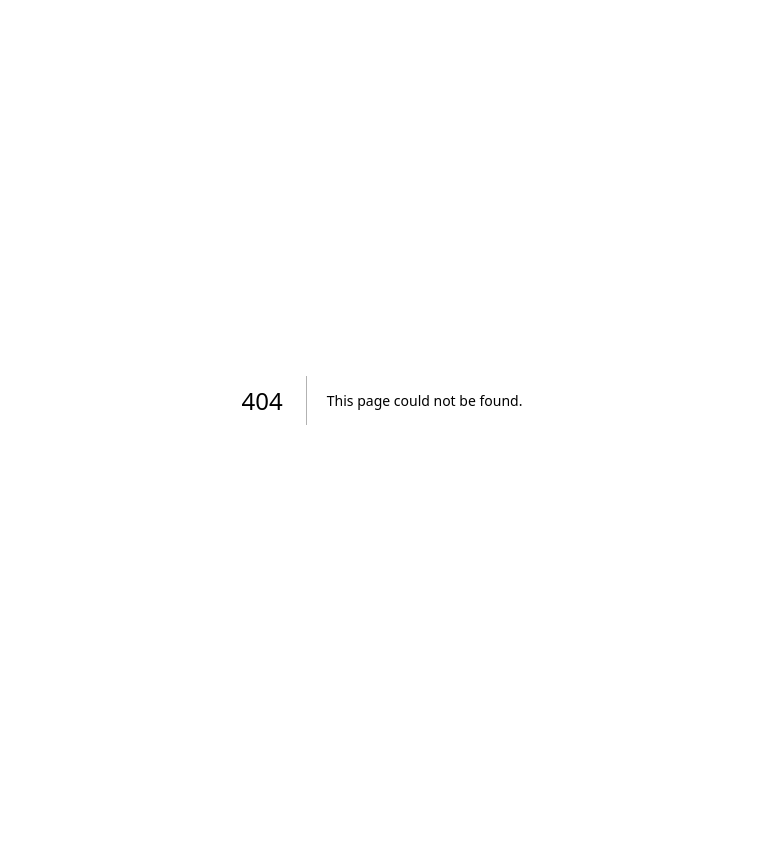
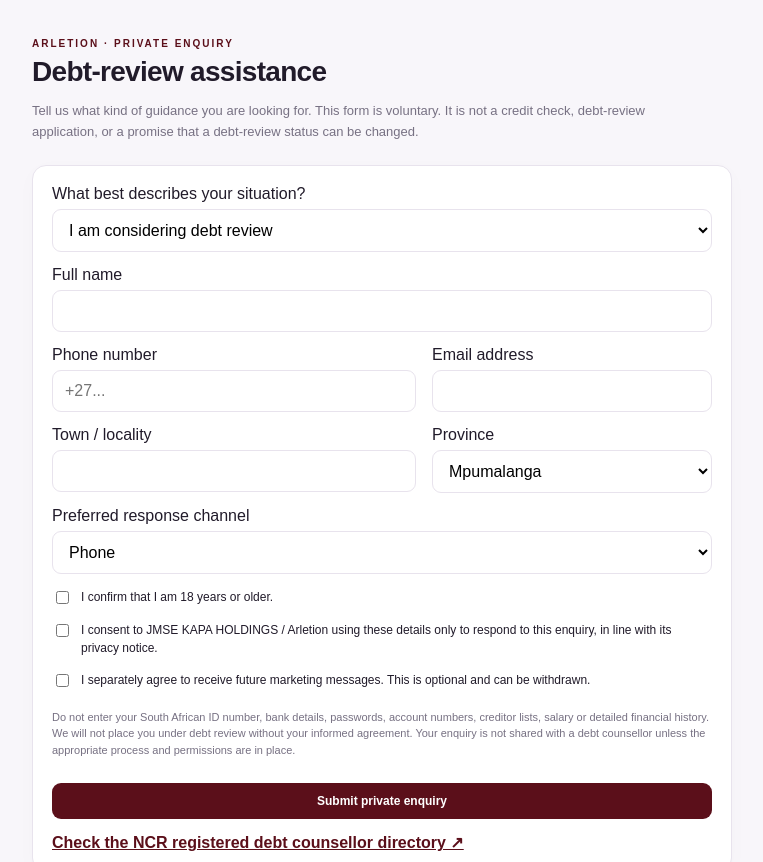
Before and after one commit to Derrick121K/Arletion, a Next.js app in the folder apps/web/: page /enquire in a window 1280 px wide. Before the commit this address had no page. Shown: the top 862 px of the page, without its empty margins (258-1021 px from the left). Before the commit the page ends 800 px from the top, so only its background shows below. Built offline with nearby package versions, Linux system fonts and the light colour scheme.

Commit message:
Add consent-based debt-review enquiry and NCR source foundations

```diff
--- /dev/null
+++ b/apps/web/app/enquire/page.tsx
@@ -0,0 +1,109 @@
+"use client";
+
+import { FormEvent, useState } from "react";
+
+const categories = [
+  ["considering_debt_review", "I am considering debt review"],
+  ["already_under_review", "I am already under debt review"],
+  ["application_pending", "I have applied and am waiting for feedback"],
+  ["debt_review_assistance", "I need help understanding my current debt-review status"],
+  ["completed_debt_review", "I have completed debt review and need status guidance"],
+  ["debt_counselling", "I want to speak to a debt counsellor"],
+  ["budget_guidance", "I want general budgeting guidance"],
+  ["general", "Something else"],
+];
+
+export default function DebtReviewEnquiryPage() {
+  const [busy, setBusy] = useState(false);
+  const [message, setMessage] = useState("");
+  const [category, setCategory] = useState("considering_debt_review");
+  const [channel, setChannel] = useState("phone");
+  const [marketing, setMarketing] = useState(false);
+
+  async function submit(event: FormEvent<HTMLFormElement>) {
+    event.preventDefault();
+    setBusy(true);
+    setMessage("");
+    const form = new FormData(event.currentTarget);
+    const body = {
+      full_name: String(form.get("full_name") || ""),
+      phone: String(form.get("phone") || "") || null,
+      email: String(form.get("email") || "") || null,
+      province: String(form.get("province") || "") || null,
+      locality: String(form.get("locality") || "") || null,
+      preferred_channel: channel,
+      category,
+      processing_consent: form.get("processing_consent") === "on",
+      marketing_consent: marketing,
+      age_confirmed: form.get("age_confirmed") === "on",
+      website: String(form.get("website") || ""),
+    };
+    try {
+      const response = await fetch("/api/public/enquiries", {
+        method: "POST",
+        headers: { "Content-Type": "application/json" },
+        body: JSON.stringify(body),
+      });
+      const result = await response.json().catch(() => ({}));
+      if (!response.ok) throw new Error(typeof result.detail === "string" ? result.detail : "Your enquiry could not be submitted.");
+      event.currentTarget.reset();
+      setMarketing(false);
+      setMessage("Your enquiry has been received. A response is not a guarantee of debt-review approval or removal.");
+    } catch (error) {
+      setMessage(error instanceof Error ? error.message : "Your enquiry could not be submitted.");
+    } finally {
+      setBusy(false);
+    }
+  }
+
+  return <main className="content" style={{ maxWidth: 760, margin: "0 auto", paddingTop: 38 }}>
+    <div className="eyebrow">ARLETION · PRIVATE ENQUIRY</div>
+    <h1 className="h1">Debt-review assistance</h1>
+    <p className="subtitle">Tell us what kind of guidance you are looking for. This form is voluntary. It is not a credit check, debt-review application, or a promise that a debt-review status can be changed.</p>
+    <form className="card" onSubmit={submit} style={{ display: "grid", gap: 14, marginTop: 22 }}>
+      <label>What best describes your situation?
+        <select required value={category} onChange={event => setCategory(event.target.value)} style={field}>
+          {categories.map(([value, label]) => <option key={value} value={value}>{label}</option>)}
+        </select>
+      </label>
+      <label>Full name
+        <input name="full_name" required minLength={2} maxLength={160} autoComplete="name" style={field} />
+      </label>
+      <div className="grid2">
+        <label>Phone number
+          <input name="phone" type="tel" maxLength={32} autoComplete="tel" placeholder="+27..." style={field} />
+        </label>
+        <label>Email address
+          <input name="email" type="email" maxLength={254} autoComplete="email" style={field} />
+        </label>
+      </div>
+      <div className="grid2">
+        <label>Town / locality
+          <input name="locality" maxLength={120} autoComplete="address-level2" style={field} />
+        </label>
+        <label>Province
+          <select name="province" style={field} defaultValue="Mpumalanga">
+            {["Eastern Cape", "Free State", "Gauteng", "KwaZulu-Natal", "Limpopo", "Mpumalanga", "Northern Cape", "North West", "Western Cape"].map(value => <option key={value}>{value}</option>)}
+          </select>
+        </label>
+      </div>
+      <label>Preferred response channel
+        <select value={channel} onChange={event => setChannel(event.target.value)} style={field}>
+          <option value="phone">Phone</option><option value="whatsapp">WhatsApp</option><option value="email">Email</option>
+        </select>
+      </label>
+      <label style={check}><input type="checkbox" name="age_confirmed" required /> I confirm that I am 18 years or older.</label>
+      <label style={check}><input type="checkbox" name="processing_consent" required /> I consent to JMSE KAPA HOLDINGS / Arletion using these details only to respond to this enquiry, in line with its privacy notice.</label>
+      <label style={check}><input type="checkbox" checked={marketing} onChange={event => setMarketing(event.target.checked)} /> I separately agree to receive future marketing messages. This is optional and can be withdrawn.</label>
+      <label style={{ position: "absolute", left: "-10000px" }} aria-hidden="true">Website<input name="website" tabIndex={-1} autoComplete="off" /></label>
+      <p className="sourcedesc">Do not enter your South African ID number, bank details, passwords, account numbers, creditor lists, salary or detailed financial history. We will not place you under debt review without your informed agreement. Your enquiry is not shared with a debt counsellor unless the appropriate process and permissions are in place.</p>
+      <button className="btn" type="submit" disabled={busy}>{busy ? "Submitting…" : "Submit private enquiry"}</button>
+      {message && <p role="status" className="sectiondesc">{message}</p>}
+      <a className="link" href="https://www.ncr.org.za/register_of_registrants/registered_dc.php" target="_blank" rel="noreferrer">Check the NCR registered debt counsellor directory ↗</a>
+    </form>
+    <p className="sourcedesc" style={{ marginTop: 18 }}>For an urgent complaint about a credit provider or debt counsellor, contact the National Credit Regulator through its official website. Arletion is not the NCR.</p>
+  </main>;
+}
+
+const field = { display: "block", width: "100%", padding: "11px 12px", border: "1px solid #e8e3ed", borderRadius: 9, marginTop: 6, background: "#fff", font: "inherit" };
+const check = { display: "flex", gap: 9, alignItems: "flex-start", fontSize: 12, lineHeight: 1.5 };
```
